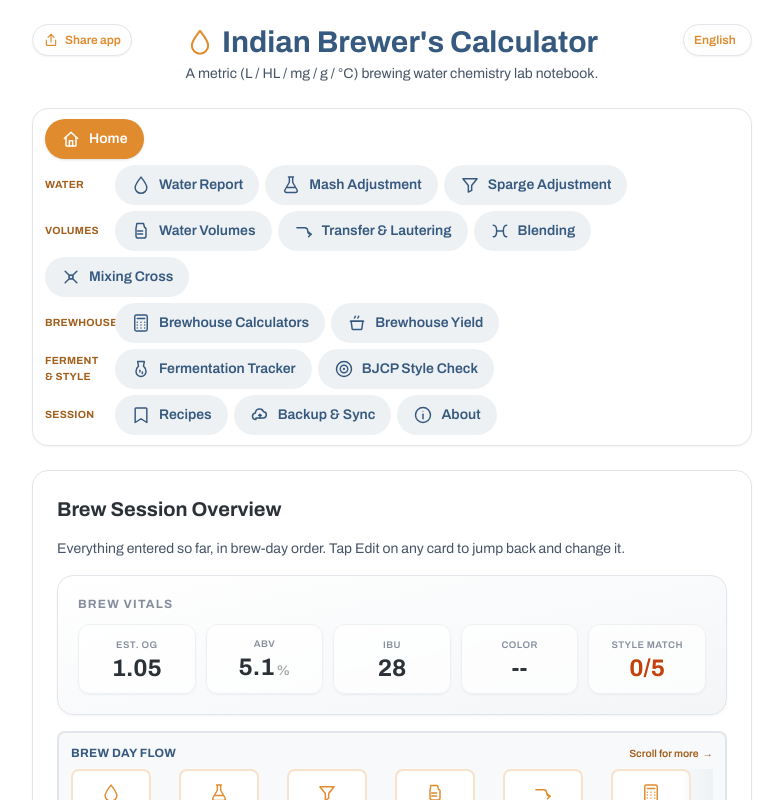
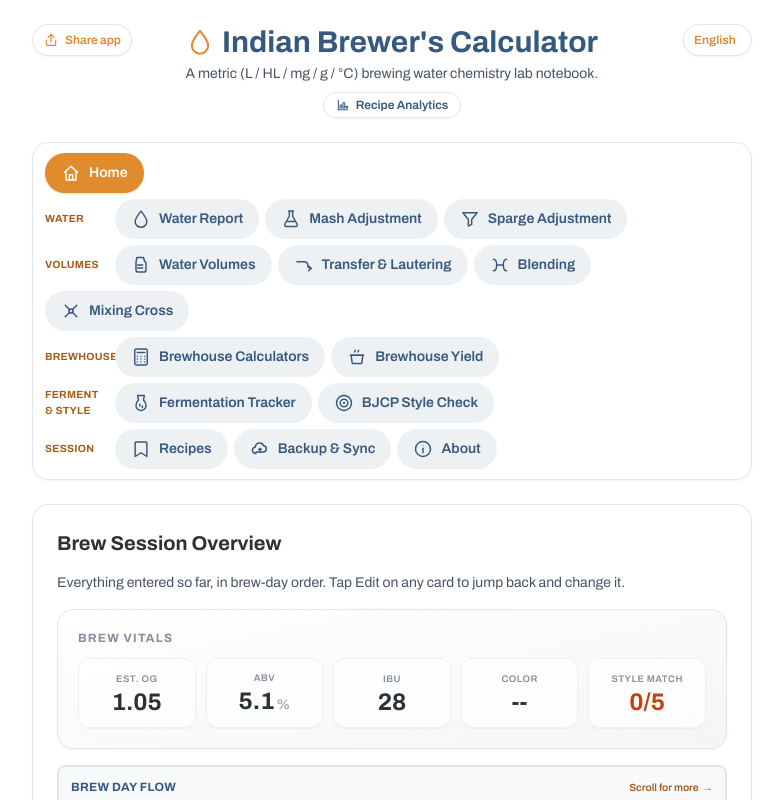
Before and after one commit to AnkurNapa/indian-brewing-calculator, a Next.js app: page / in a window 1280 px wide. Shown: the top 800 px of the page, without its empty margins (248-1031 px from the left). Built offline with nearby package versions, Linux system fonts and the light colour scheme.

Commit message:
feat: link Recipe Analytics from the app header
Add a discoverable link to /analytics: a pill link under the tagline on
desktop and an icon button in the mobile app bar. New ChartBarIcon and an
i18n-keyed label (app.analytics, en/de/hi/mr).

```diff
--- a/src/app/page.tsx
+++ b/src/app/page.tsx
@@ -1,6 +1,7 @@
 'use client';
 
 import { useEffect, useMemo, useRef, useState } from 'react';
+import Link from 'next/link';
 import { Tabs, TabDef } from '@/components/ui/Tabs';
 import { WhereNext } from '@/components/ui/WhereNext';
 import { TAB_GROUP_BY_ID } from '@/lib/navigation';
@@ -48,6 +49,7 @@
   InfoIcon,
   CloudSyncIcon,
   BookmarkIcon,
+  ChartBarIcon,
 } from '@/components/ui/icons';
 
 export default function Home() {
@@ -162,6 +164,13 @@
           <h1 className="font-display text-2xl font-extrabold text-amber-900 sm:text-3xl">{t('app.title')}</h1>
         </div>
         <p className="font-body text-sm text-amber-800">{t('app.tagline')}</p>
+        <Link
+          href="/analytics"
+          className="mt-1 inline-flex items-center gap-1.5 rounded-full border border-amber-200 bg-white/70 px-3 py-1 font-body text-xs font-semibold text-amber-900 shadow-sm transition-colors hover:border-[#e08b2d]/60 hover:text-[#e08b2d]"
+        >
+          <ChartBarIcon className="h-3.5 w-3.5" />
+          {t('app.analytics')}
+        </Link>
       </header>
 
       {/* Compact native-style app bar on phones: a short (2-3 word) screen
@@ -193,6 +202,13 @@
               {t('app.stepOf', { current: activeIndex, total: TABS.length - 1 })}
             </span>
           ) : null}
+          <Link
+            href="/analytics"
+            aria-label={t('app.analytics')}
+            className="flex h-8 w-8 flex-shrink-0 items-center justify-center rounded-full text-teal-700 hover:bg-teal-50 active:bg-teal-100"
+          >
+            <ChartBarIcon className="h-5 w-5" />
+          </Link>
           <ShareAppButton compact />
           <LanguageToggle />
         </div>
--- a/src/components/ui/icons.tsx
+++ b/src/components/ui/icons.tsx
@@ -181,3 +181,15 @@
     </svg>
   );
 }
+
+export function ChartBarIcon({ className }: IconProps) {
+  return (
+    <svg {...commonProps} className={className} aria-hidden="true">
+      <path d="M4 20V4" />
+      <path d="M4 20h16" />
+      <rect x="7" y="12" width="3" height="5" rx="0.5" />
+      <rect x="12" y="8" width="3" height="9" rx="0.5" />
+      <rect x="17" y="14" width="3" height="3" rx="0.5" />
+    </svg>
+  );
+}
--- a/src/i18n/translations/core.ts
+++ b/src/i18n/translations/core.ts
@@ -20,6 +20,7 @@
     mr: 'ब्रूइंग वॉटर केमिस्ट्रीची मेट्रिक (L / HL / mg / g / °C) लॅब नोटबुक.',
   },
   'app.goHome': { en: 'Go to Home overview', de: 'Zur Startseite', hi: 'होम पर जाएँ', mr: 'होमवर जा' },
+  'app.analytics': { en: 'Recipe Analytics', de: 'Rezept-Analyse', hi: 'रेसिपी विश्लेषण', mr: 'रेसिपी विश्लेषण' },
   'app.stepOf': {
     en: 'Step {current} of {total}',
     de: 'Schritt {current} von {total}',
```
